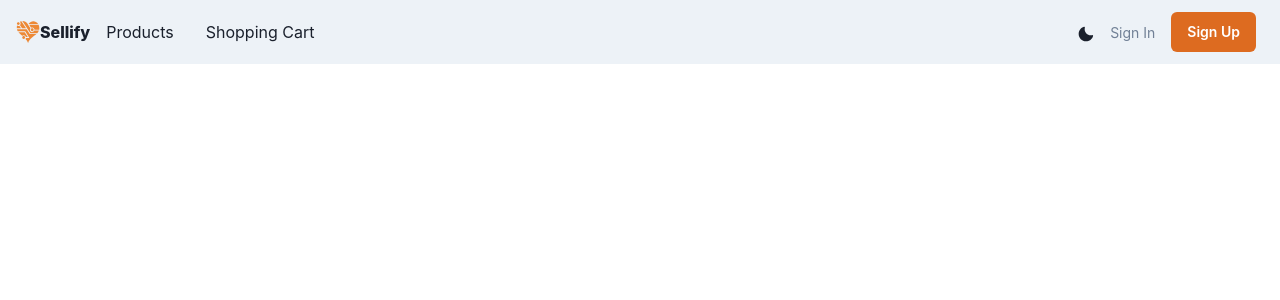
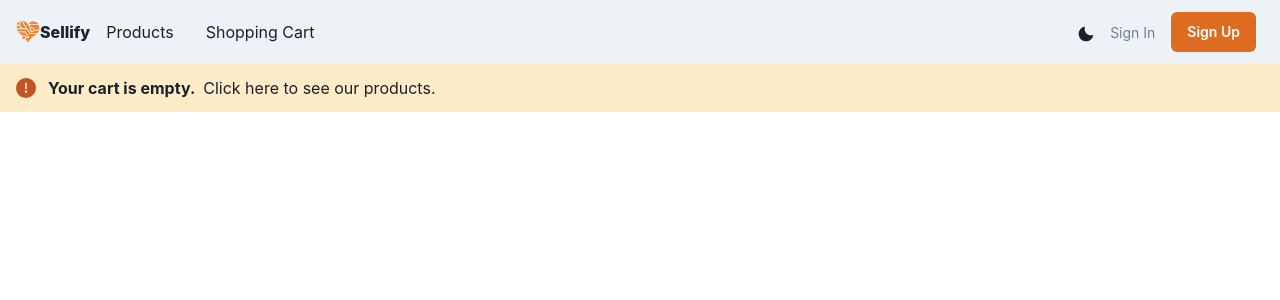
Before and after one commit to anshsahny/Sellify, a React (Create React App) app in the folder client/: page /cart in a window 1280 px wide. Shown: the top 300 px of the page. Built offline with nearby package versions, Linux system fonts and the light colour scheme.

Commit message:
Initial Commit for ShoppingCart Screen

```diff
--- a/client/public/index.html
+++ b/client/public/index.html
@@ -2,14 +2,13 @@
 <html lang="en">
   <head>
     <meta charset="utf-8" />
-    <link rel="icon" href="%PUBLIC_URL%/favicon.ico" />
+    <link rel="icon" href="%PUBLIC_URL%/favicon.png" />
     <meta name="viewport" content="width=device-width, initial-scale=1" />
     <meta name="theme-color" content="#000000" />
     <meta
       name="description"
       content="Web site created using create-react-app"
     />
-    <link rel="apple-touch-icon" href="%PUBLIC_URL%/logo192.png" />
     <!--
       manifest.json provides metadata used when your web app is installed on a
       user's mobile device or desktop. See https://developers.google.com/web/fundamentals/web-app-manifest/
--- a/client/src/App.js
+++ b/client/src/App.js
@@ -2,6 +2,7 @@ import { ChakraProvider } from '@chakra-ui/react';
 import { BrowserRouter as Router, Routes, Route } from 'react-router-dom';
 import Navbar from './Components/Navbar';
 import Products from './Components/Products';
+import Cart from './Components/Cart';
 
 function App() {
   return (
@@ -11,6 +12,7 @@ function App() {
         <main>
           <Routes>
             <Route path='/products' element={<Products />}></Route>
+            <Route path='/cart' element={<Cart />}></Route>
           </Routes>
         </main>
       </Router>
--- /dev/null
+++ b/client/src/Components/Cart.jsx
@@ -0,0 +1,66 @@
+import { Box, Flex, Heading, HStack, Link, Stack, useColorModeValue as mode, Spinner, Alert, AlertTitle, AlertIcon, AlertDescription, Wrap } from '@chakra-ui/react'
+import { Link as ReactLink } from 'react-router-dom'
+import { useState } from 'react'
+
+const Cart = () => {
+    const [loading] = useState(false)
+    const [error] = useState('')
+    const [cart] = useState([])
+
+    return (
+        <Wrap spacing='30px' justify='center' minHeight='100vh'>
+            {loading ?
+                <Stack direction='row' spacing={4}>
+                    <Spinner mt={20} thickness='2px' speed='0.65s' emptyColor='gray.200' color='orange.500' size='xl' />
+                </Stack>
+            : error ?
+                <Alert status='error'>
+                    <AlertIcon />
+                    <AlertTitle>Apologies for the inconvenience!</AlertTitle>
+                    <AlertDescription>{error}</AlertDescription>
+                </Alert>
+            : cart.length <= 0 ?
+                <Alert status='warning'>
+                    <AlertIcon />
+                    <AlertTitle>Your cart is empty.</AlertTitle>
+                    <AlertDescription>
+                        <Link as={ReactLink} to='/products'>
+                            Click here to see our products.
+                        </Link>
+                    </AlertDescription>
+                </Alert>
+            :
+                <Box
+                    maxW={{ base: '3xl', lg: '7xl '}}
+                    mx='auto'
+                    px={{ base: '4', md: '8', lg: '12' }}
+                    py={{ base: '6', md: '8', lg: '12' }}
+                >
+                    <Stack
+                        direction={{ base: 'column', lg: 'row' }}
+                        align={{ lg: 'flex-start' }}
+                        spacing={{ base: '8', md: '10' }}
+                    >
+                        <Stack spacing={{ base: '8', md: '10' }} flex='2'>
+                            <Heading fontSize='2xl' fontWeight='extrabold'>
+                                Shopping Cart
+                            </Heading>
+                            <Stack spacing='6'>{/* CartItem */}</Stack>
+                        </Stack>
+                        <Flex direction='column' align='center' flex='1'>
+                            {/* CartOrderSummary */}
+                            <HStack mt='6' fontWeight='semibold'>
+                                <p>or</p>
+                                <Link as={ReactLink} to='/products' color={mode('orange.500', 'orange.200')}>
+                                    Continue Shopping
+                                </Link>
+                            </HStack>
+                        </Flex>
+                    </Stack>
+                </Box>
+            }
+        </Wrap>
+    )
+}
+
+export default Cart
--- a/client/src/Components/Products.jsx
+++ b/client/src/Components/Products.jsx
@@ -1,9 +1,10 @@
 import { useEffect, useState } from 'react';
-import { Center, Wrap, WrapItem, Flex, Circle, Box, Image, Badge, useColorModeValue, Icon, Button, Tooltip, Stack, Link, HStack, Text, Spinner, Alert, AlertIcon, AlertTitle, AlertDescription } from "@chakra-ui/react";
+import { Center, Wrap, WrapItem, Flex, Circle, Box, Image, Badge, useColorModeValue, Icon, Button, Tooltip, Stack, Link, HStack, Text, Spinner, Alert, AlertIcon, AlertTitle, AlertDescription, useToast } from "@chakra-ui/react";
 import { FiShoppingCart } from 'react-icons/fi';
 import { Link as ReactLink } from 'react-router-dom';
 import { StarIcon } from '@chakra-ui/icons';
 import { useDispatch, useSelector } from 'react-redux'
+import { addCartItem } from '../Redux/actions/cartActions';
 
 import { getProducts } from '../Redux/actions/productActions'
 
@@ -29,6 +30,29 @@ const Rating = props => {
 
 const ProductCard = props => {
     const [product] = useState(props.product)
+
+    const dispatch = useDispatch()
+    const toast = useToast()
+
+    const cartInfo = useSelector((state) => state.cart)
+    const { cart } = cartInfo
+
+    const addItem = (id) => {
+        if (cart.some((item) => item.id === id)) {
+            toast({
+                description: 'This item is already in your cart. Go to your cart to change the amount',
+                status: 'error',
+                isClosable: true
+            })
+        } else {
+            dispatch(addCartItem(id, 1))
+            toast({
+                description: 'Item has been added',
+                status: 'success',
+                isClosable: true
+            })
+        }
+    }
 
     return (
         <Stack
@@ -75,7 +99,7 @@ const ProductCard = props => {
                     {product.price.toFixed(2)}
                 </Box>
                 <Tooltip label='Add to Cart' bg='white' placement='top' color='gray.800' fontSize='1.2em'>
-                    <Button variant='ghost' display='flex' disabled={product.stock <= 0}>
+                    <Button variant='ghost' display='flex' disabled={product.stock <= 0} onClick={() => addItem(product._id)}>
                         <Icon as={FiShoppingCart} h='7' w='7' alignSelf='center' />
                     </Button>
                 </Tooltip>
--- /dev/null
+++ b/client/src/Redux/actions/cartActions.js
@@ -0,0 +1,28 @@
+import axios from 'axios'
+import { setLoading, cartItemAdd, setError } from '../slices/cart'
+
+export const addCartItem = (id, qty) => async (dispatch) => {
+    dispatch(setLoading(true))
+    try {
+        const { data } = await axios.get(`api/products/${id}`)
+        const itemToAdd = {
+            id: data._id,
+            name: data.name,
+            image: data.image,
+            price: data.price,
+            stock: data.stock,
+            qty
+        }
+        dispatch(cartItemAdd(itemToAdd))
+    } catch (error) {
+        dispatch(
+            setError(
+                error.response && error.response.data.message
+                ? error.response.data.message
+                : error.message
+                ? error.message
+                : 'An unexpected error has occured. Please try again later.'
+            )
+        )
+    }
+}
--- /dev/null
+++ b/client/src/Redux/slices/cart.js
@@ -0,0 +1,38 @@
+import { createSlice } from "@reduxjs/toolkit";
+
+export const initialState = {
+    loading: false,
+    error: null,
+    cart : [],
+    expressShipping: false,
+    subtotal: 0
+}
+
+export const cartSlice = createSlice({
+    name: 'cart',
+    initialState,
+    reducers: {
+        setLoading: (state) => {
+            state.loading = true;
+        },
+        cartItemAdd: (state, { payload }) => {
+            const existingItem = state.cart.find((item) => item.id === payload.id)
+
+            existingItem ? state.cart.map((item) => {
+                return (item.id === existingItem.id ? payload : item)
+            }) : state.cart = [...state.cart, payload]
+
+            state.error = null;
+            state.loading = false;
+        },
+        setError: (state, { payload }) => {
+            state.error = payload;
+            state.loading = false;
+        }
+    }
+})
+
+export const { setLoading, cartItemAdd, setError } = cartSlice.actions
+export default cartSlice.reducer
+
+export const cartSelector = (state) => state.cart
--- a/client/src/Redux/store.js
+++ b/client/src/Redux/store.js
@@ -1,9 +1,11 @@
 import { combineReducers, configureStore } from '@reduxjs/toolkit';
 
 import products from './slices/products';
+import cart from './slices/cart';
 
 const reducer = combineReducers({
     products,
+    cart,
 });
 
 export default configureStore({
```
Also changed, not shown: client/public/favicon.png (added).
